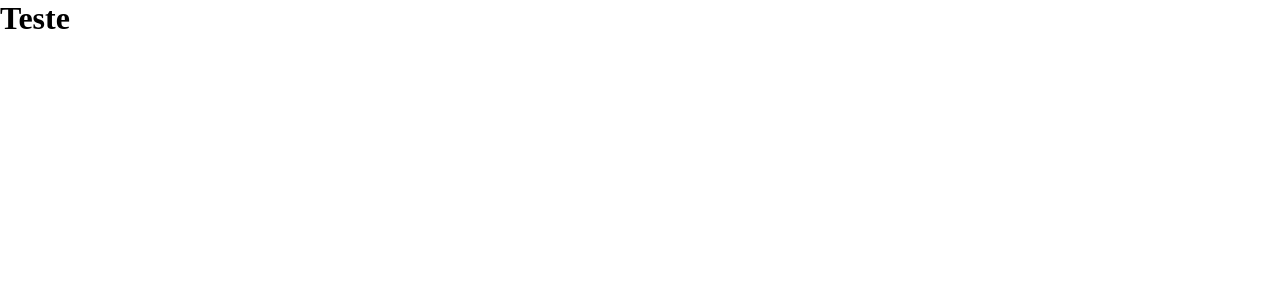
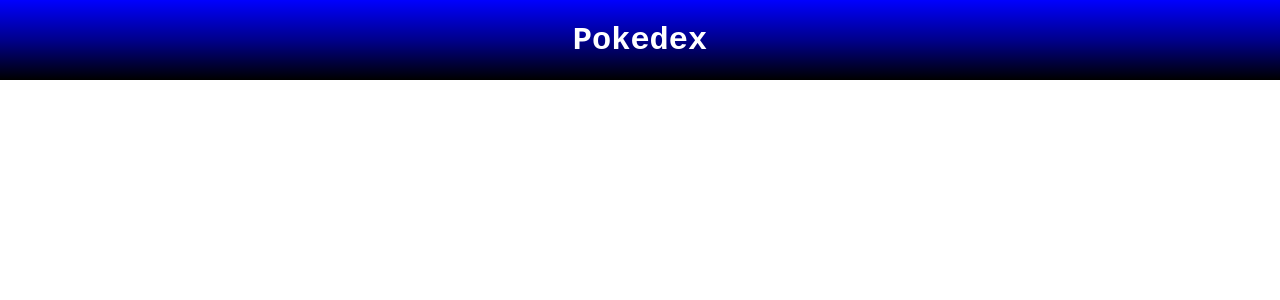
Before and after one commit to racs4/pokedex_react, a React (Create React App) app: page / in a window 1280 px wide. Shown: the top 300 px of the page. Built offline with nearby package versions, Linux system fonts and the light colour scheme; the HTML template or start-up script is replaced by a standard one.

Commit message:
style: Adiciona header

```diff
--- a/src/App.js
+++ b/src/App.js
@@ -1,9 +1,13 @@
 import React from 'react';
+import './App.css';
+
+//COMPONENTS
+import Header from './components//header/header.js';
 
 const App = () => {
     return (
-        <div>
-            Teste
+        <div className="main">
+            < Header />
         </div>
     );
 }
--- /dev/null
+++ b/src/components/header/header.css
@@ -0,0 +1,10 @@
+.header {
+    height: 10vh;
+    background-color: blue;
+    background: linear-gradient(to bottom, blue, darkblue, black);
+    text-align: center;
+    color: white;
+    display: flex;
+    align-items: center;
+    justify-content: center;
+}
--- /dev/null
+++ b/src/components/header/header.js
@@ -0,0 +1,12 @@
+import React from 'react';
+import './header.css';
+
+const Header = () => {
+    return (
+        <header className="header">
+            Pokedex
+        </header>
+    );
+}
+
+export default Header;
```
